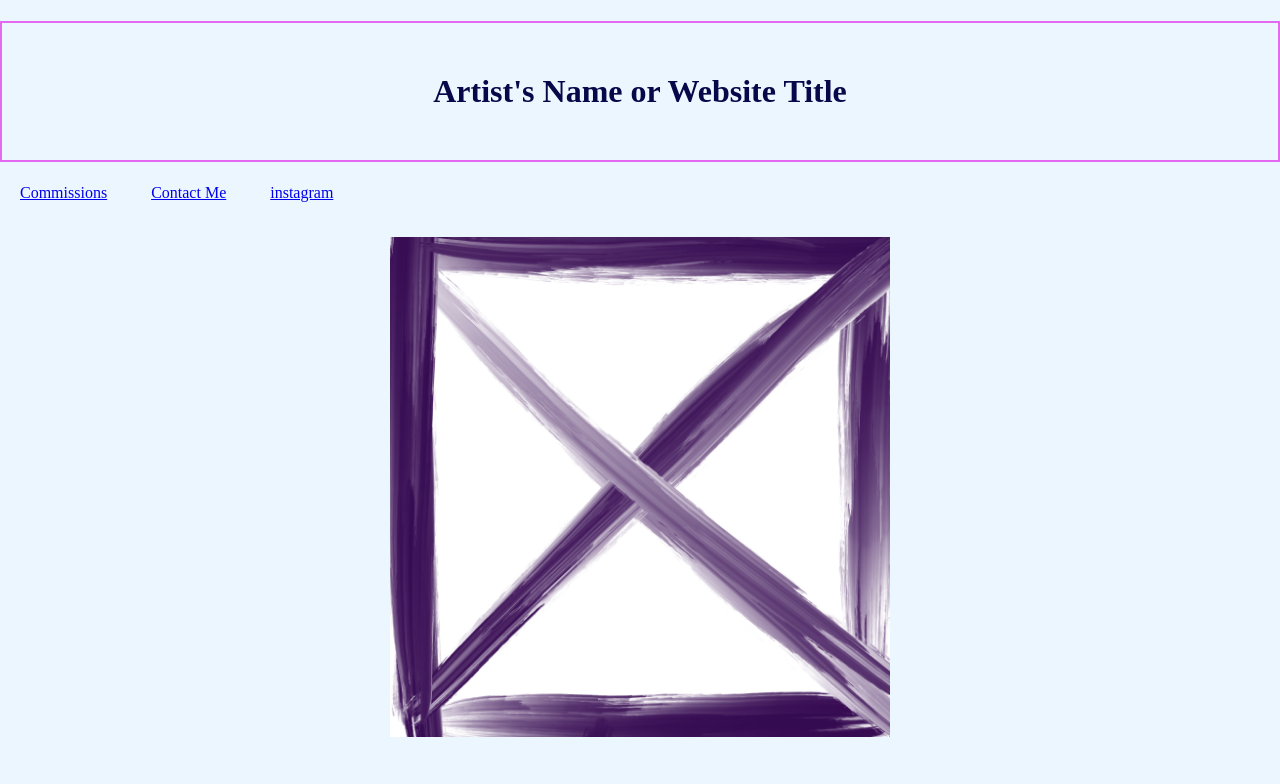
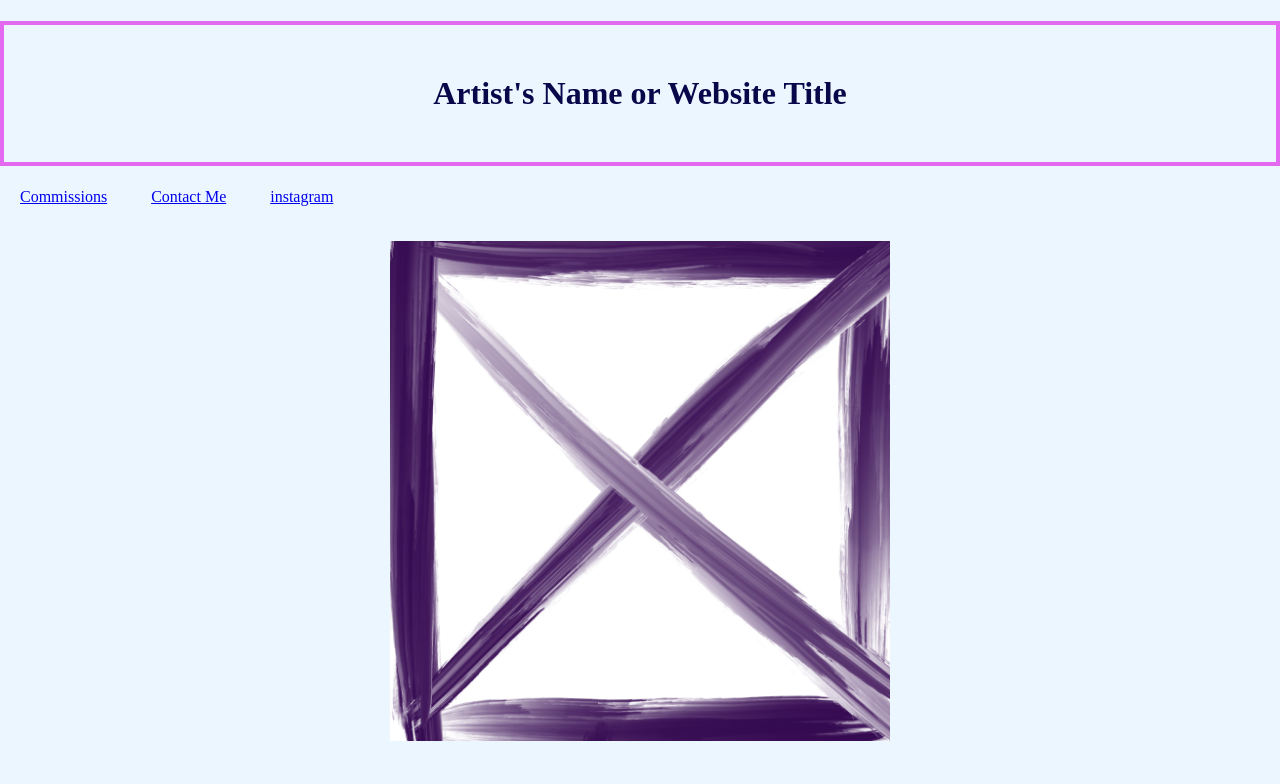
Before and after one commit to ClaytonPFair/Project_1, a plain HTML site: page index.html in a window 1280 px wide. Shown: the top 784 px of the page. Drawn offline with Linux system fonts and the light colour scheme.

Commit message:
Update main.css

```diff
--- a/css/main.css
+++ b/css/main.css
@@ -32,7 +32,7 @@ img {
 }
 
 h1{
-    border: 2px solid #e469f1;
+    border: 4px solid #e469f1;
     text-align:center;
     padding: 50px;
     color: rgb(7, 7, 74);
```
